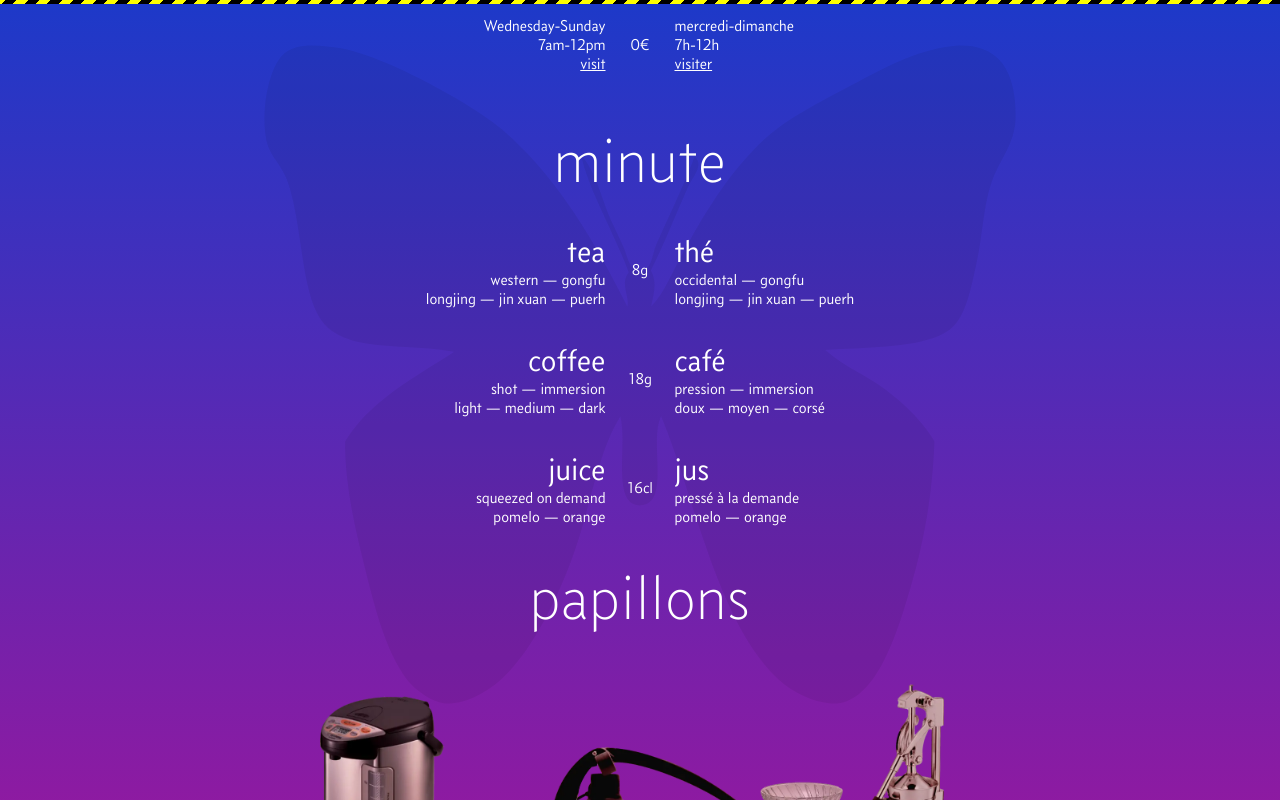
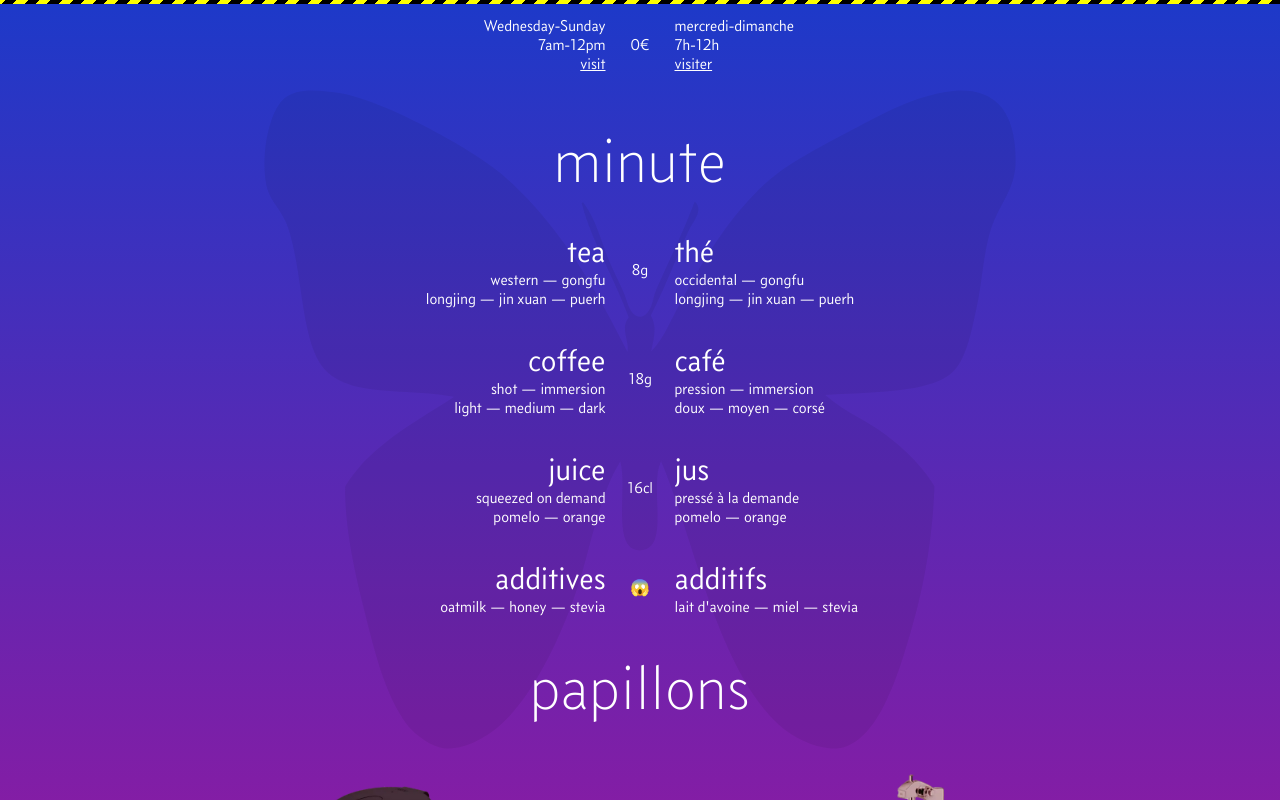
Before and after one commit to pcarrier/mpaps.fr, a Preact app: page / in a window 1280 px wide. Shown: the top 800 px of the page. Built offline with nearby package versions, Linux system fonts and the light colour scheme.

Commit message:
additives

```diff
--- a/src/app.tsx
+++ b/src/app.tsx
@@ -106,6 +106,19 @@ export function App() {
                                     <p>pomelo — orange</p>
                                 </div>
                             </div>
+                            <div class='cols spc'>
+                                <div class='en'>
+                                    <h2>additives</h2>
+                                    <p>oatmilk — honey — stevia</p>
+                                </div>
+                                <div class='spec'>
+                                    <p>😱</p>
+                                </div>
+                                <div class='fr'>
+                                    <h2>additifs</h2>
+                                    <p>lait d'avoine — miel — stevia</p>
+                                </div>
+                            </div>
                         </div>
                     }
                     <h1>papillons</h1>
```
